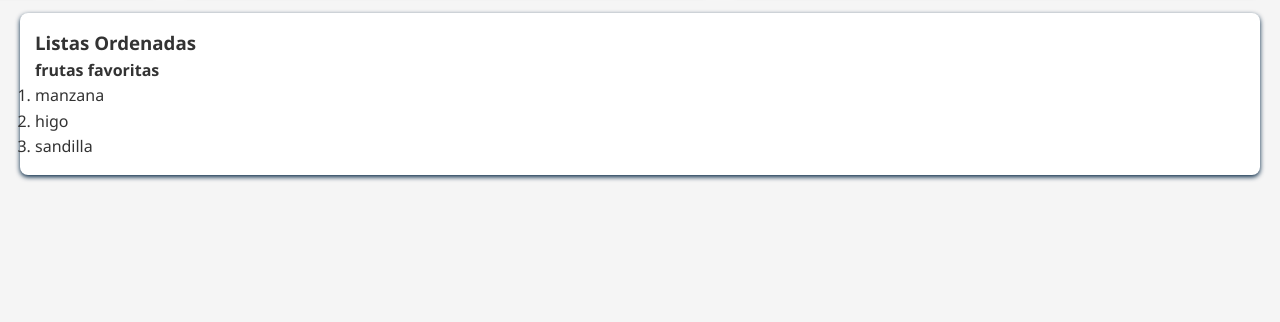
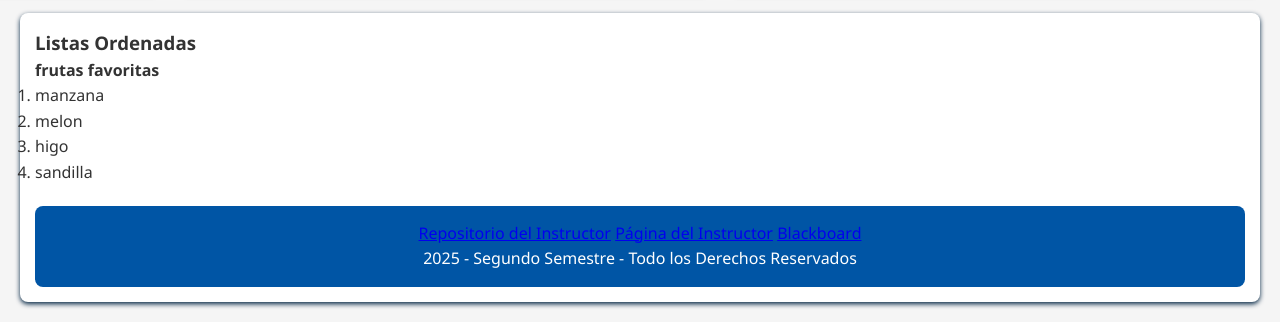
Before and after one commit to joseL0215/JosePaye, a plain HTML site: page Segunda Pagina.html in a window 1280 px wide. Shown: the part 991-1313 px from the top of the page. Before the commit the page ends 1186 px from the top, so only its background shows below. Drawn offline with Linux system fonts and the light colour scheme.

Commit message:
Update Segunda Pagina.html

```diff
--- a/Segunda Pagina.html
+++ b/Segunda Pagina.html
@@ -33,7 +33,6 @@
                     <li>tocar guitarra</li>
                 </ol>
                 <img src="https://encrypted-tbn0.gstatic.com/images?q=tbn:ANd9GcSOb85dtHHOTnxZ3aIfW4yNVgZUZWBqVPNDBWyfxKxygso1nhwR-UeRnACT35wJWDa0Oxc&usqp=CAU" alt="Puno" width="500">
-                    <li>melon</li>
                 </ol>
             </article>
             <article>
@@ -66,5 +65,15 @@
                 <h4>frutas favoritas</h4>
                 <ol>
                     <li>manzana</li>
+                    <li>melon</li>
                     <li>higo</li>
                     <li>sandilla</li>
+       </section>
+       <footer>
+ <a href="https://github.com/arnoldbgq/arnoldgonzalez" target="_blank">Repositorio del Instructor</a>
+         <a href="https://arnoldbgq.github.io/arnoldgonzalez/" target="_blank">Página del Instructor</a>
+         <a href="https://senati.blackboard.com" target="_blank">Blackboard</a>
+            <p>2025 - Segundo Semestre - Todo los Derechos Reservados </p>
+       </footer>
+    </body>
+</html>
```
